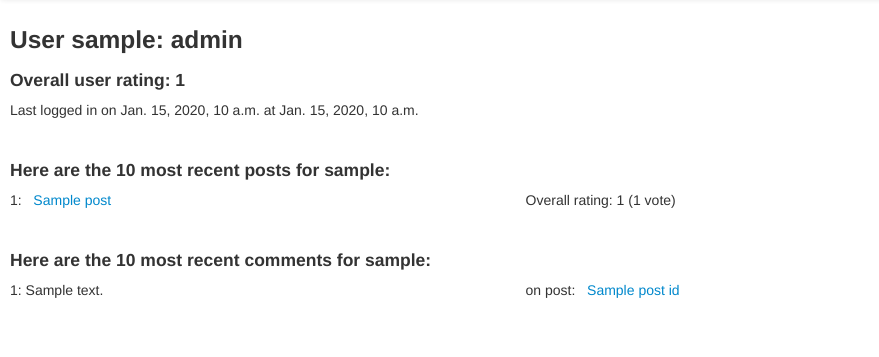
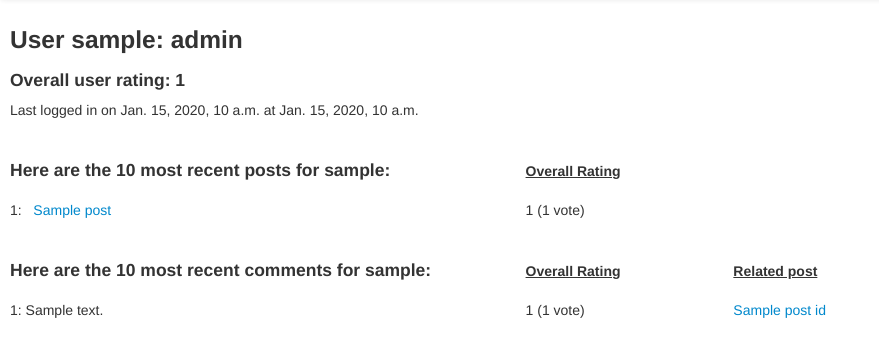
Before and after one commit to chipperdrew/talkEdu, a Django app: template templates/user_page.html in a window 1280 px wide. Shown: the part 42-399 px from the top of the page, without its empty margins (0-879 px from the left). Run offline with Django 3.2, Linux system fonts and the light colour scheme; the template is opened without the code that fills it: most values are stand-ins (such as "Sample title", 1, 10 or a date in 2020).

Commit message:
Comment voting works, need to test

```diff
--- a/funct_tests/tests_funct.py
+++ b/funct_tests/tests_funct.py
@@ -228,7 +228,9 @@ class NewVisitorTests(LiveServerTestCase):
         self.assertIn('Last logged in on', body)
         self.assertIn('1: ', body)
         self.assertIn('Title', body)
-        self.assertIn('Overall rating: 0', body)
+        self.assertIn('Overall Rating', body)
+        self.assertIn('0.0', body)
+        self.assertIn('(0 votes)', body)
         self.assertIn('User Test', self.browser.title)
 
     def test_post_page_shows_proper_content(self):
@@ -648,13 +650,11 @@ class NewVisitorTests(LiveServerTestCase):
         # Jim marks the post as spam
         self.browser.find_element_by_link_text('Mark as spam').click()
         post_of_interest = post.objects.get(title='T1')
-        self.assertEqual(1, post_of_interest.spam.count())
         self.assertEqual(1, post_of_interest.spam_count)
 
         # Jim marks the post as spam again -- but the values do not change
         self.browser.find_element_by_link_text('Mark as spam').click()
         post_of_interest = post.objects.get(title='T1')
-        self.assertEqual(1, post_of_interest.spam.count())
         self.assertEqual(1, post_of_interest.spam_count)
 
         # Jim marks the comment as spam
--- a/posts/models.py
+++ b/posts/models.py
@@ -67,7 +67,6 @@ class post(TimeStampedModel):
             pass
         self.save()
 
-    # Better string representation in admin and elsewhere
     def __unicode__(self):
         return self.title
 
--- a/templates/base_post.html
+++ b/templates/base_post.html
@@ -136,8 +136,8 @@
 			{% if user.is_authenticated %}
 				<p>
 					<div style="display:inline-block">
-					<a href="{% url 'up_vote' id=post.id %}?next={{request.path}}?page={{ page }}">Up</a> &nbsp;
-					<a href="{% url 'down_vote' id=post.id %}?next={{request.path}}?page={{ page }}">Down</a> &nbsp;
+					<a href="{% url 'up_vote' id=post.id item_type='p'%}?next={{request.path}}?page={{ page }}">Up</a> &nbsp;
+					<a href="{% url 'down_vote' id=post.id item_type='p'%}?next={{request.path}}?page={{ page }}">Down</a> &nbsp;
 					<a href="{% url 'mark_as_spam' id=post.id %}?next={{request.path}}?page={{ page }}">Mark as spam</a>
 					</div>
 				{% if post.user_id == request.user %}
@@ -147,7 +147,6 @@
 					onclick="return confirm('Deleting your post will remove all related votes and comments. Proceed?')">Delete</a>
 					</div>
 				{% endif %}
-
 				</p>
 			{% endif %}
 		</div>
--- a/templates/user_page.html
+++ b/templates/user_page.html
@@ -13,50 +13,69 @@
 	<h4> Overall user rating: {{ user_object.vote_percentage }}</h4>
 	<p>Last logged in on {{ user_object.last_login.date }} at {{ user_object.last_login.time }}</p>
 
+
 	{# Posts #}
 	<br/>
 	{% if user_object == request.user %}
-		<h4>Here are your 10 most recent posts:</h4>
+		<h4 class="item_titles">Here are your 10 most recent posts:</h4>
 	{% else %}
-		<h4>Here are the 10 most recent posts for {{ user_object.username }}:</h4>
+		<h4 class="item_titles">Here are the 10 most recent posts for {{ user_object.username }}:</h4>
 	{% endif %}
+	&nbsp; &nbsp;<div class="overall_rating_label"><strong><u>Overall Rating</u></strong></div>
 	{% for post in user_posts %}
 		<p>
-			<div style="float:left; display:inline-block; width:500px; text-overflow:ellipsis; overflow:hidden; white-space: nowrap">
+			<div class="item_titles" style="float:left; text-overflow:ellipsis; overflow:hidden; white-space: nowrap">
 				{{ forloop.counter }}: &nbsp; <a href="{% url 'post_page' post_id=post.id %}">{{ post.title }}</a>
 			</div>&nbsp;
-			<span style="float:left">
-				&nbsp; &nbsp; Overall rating: {{ post.vote_percentage }}
+			<div class="item_ratings">
+				&nbsp; &nbsp; {{ post.vote_percentage }}
 				({{ post.total_votes }} vote{{ post.total_votes|pluralize }})
-			</span>
+			</div>
 		</p>
 	{% endfor %}
+
 
 	{# Comments #}
 	<br/>
 	{% if user_object == request.user %}
-		<h4>Here are your 10 most recent comments:</h4>
+		<h4 class="item_titles">Here are your 10 most recent comments:</h4>
 	{% else %}
-		<h4>Here are the 10 most recent comments for {{ user_object.username }}:</h4>
+		<h4 class="item_titles">Here are the 10 most recent comments for {{ user_object.username }}:</h4>
 	{% endif %}
+	&nbsp; &nbsp;<div class="overall_rating_label"><strong><u>Overall Rating</u></strong></div>
+	&nbsp;<strong><u>Related post</u></strong>
 	{% for comment in user_comments %}
 		<p>
-			<div style="float:left; display:inline-block; width:500px; text-overflow:ellipsis; overflow:hidden; white-space: nowrap">
+			<div class="item_titles" style="float:left; text-overflow:ellipsis; overflow:hidden; white-space: nowrap">
 				{{ forloop.counter }}: {{ comment.content }}
 			</div>&nbsp;
-{% comment %}
-			<span style="float:left">
-				&nbsp; &nbsp; Overall rating: {{ comment.vote_percentage }}
+			<div class="item_ratings">
+				&nbsp; &nbsp; {{ comment.vote_percentage }}
 				({{ comment.total_votes }} vote{{ comment.total_votes|pluralize }})
-			</span>
-{% endcomment %}
-			<span style="float:left">
-				&nbsp; &nbsp; on post: &nbsp; <a href="{% url 'post_page' comment.post_id.id %}" style="display:inline-block; width:300px">{{ comment.post_id.title|truncatechars:20 }}</a>
+			</div>
+			<span>
+				&nbsp;&nbsp;&nbsp;&nbsp;<a href="{% url 'post_page' comment.post_id.id %}" style="display:inline-block; width:300px">{{ comment.post_id.title|truncatechars:20 }}</a>
 			</span>
 
 		</p>
 	{% endfor %}
+	</div> {# End move_right #}
 
-	<br/><br/>
-	</div>
+
+	<style>
+		.item_titles {
+			width:500px;
+			display:inline-block;
+		}
+
+		.item_ratings {
+			width:200px;
+			float:left;
+		}
+
+		.overall_rating_label {
+			width:200px;
+			display:inline-block;
+		}
+	</style>
 {% endblock content %}
--- a/votes/urls.py
+++ b/votes/urls.py
@@ -1,6 +1,6 @@
 from django.conf.urls import patterns, url
 
 urlpatterns = patterns('votes.views',
-    url(r'^up_vote/(?P<id>\d+)/$', 'up_vote', name='up_vote'),
-    url(r'^down_vote/(?P<id>\d+)/$', 'down_vote', name='down_vote'),
+    url(r'^up_vote/(?P<id>\d+)/(?P<item_type>[-\w]+)/$', 'up_vote', name='up_vote'),
+    url(r'^down_vote/(?P<id>\d+)/(?P<item_type>[-\w]+)/$', 'down_vote', name='down_vote'),
 )
```
Also changed, not shown: comments/models.py (+12 -0 lines), posts/views.py (+20 -10 lines), templates/post_page.html (+25 -16 lines), votes/views.py (+40 -18 lines), 1 other file.
